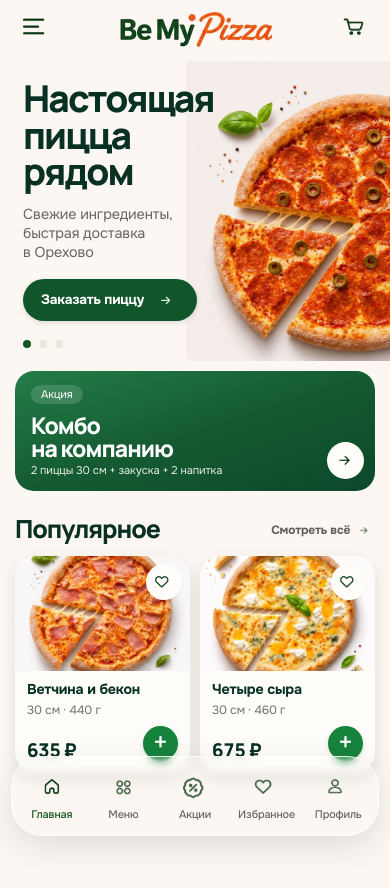
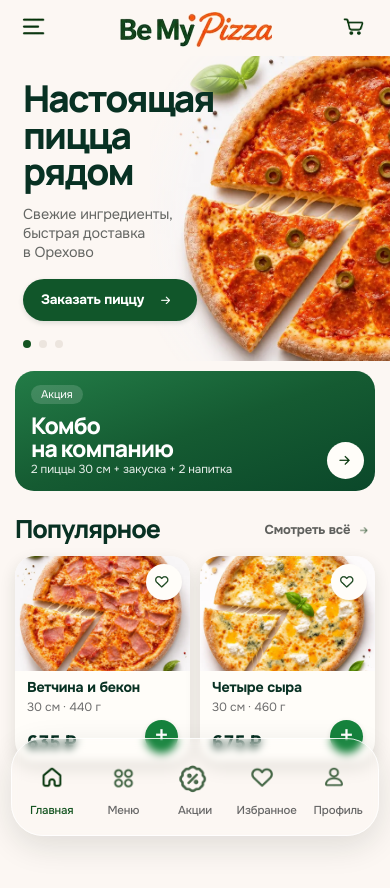
Before and after one commit to Ryt1nger/Be-My-Pizza, a React (Vite) app in the folder apps/customer/: page / in a window 390 px wide. Shown: the top 888 px of the page. Built offline with nearby package versions, Linux system fonts and the light colour scheme.

Commit message:
style: refine hero photo masking, compact cards and mobile navigation after visual comparison

```diff
--- a/apps/customer/src/app/shell/AppShell.tsx
+++ b/apps/customer/src/app/shell/AppShell.tsx
@@ -44,9 +44,9 @@ export function AppShell(){
   </header>
   <main className="mx-auto min-h-[calc(100dvh-135px)] max-w-[1280px] px-4 pb-[132px] pt-0 md:px-8 md:pb-16 md:pt-5"><Outlet/></main>
   <nav aria-label="Нижняя навигация"
-    className="fixed bottom-[max(8px,env(safe-area-inset-bottom))] left-[11px] right-[11px] z-40 grid h-[80px] grid-cols-5 rounded-[32px] border border-white/85 bg-[#FFFDF9]/97 px-[4px] shadow-[0_10px_32px_rgba(16,34,23,0.12)] backdrop-blur-sm md:hidden">
+    className="fixed bottom-[max(8px,env(safe-area-inset-bottom))] left-[11px] right-[11px] z-40 grid h-[98px] grid-cols-5 rounded-[32px] border border-white/85 bg-[#FFFDF9]/97 px-[4px] shadow-[0_10px_32px_rgba(16,34,23,0.12)] backdrop-blur-sm md:hidden">
    {tabs.map(t=><NavLink to={t.to} key={t.to} end={t.to==='/'} className={({isActive})=>'flex min-w-0 flex-col items-center justify-center gap-[4px] rounded-3xl px-[1px] leading-tight '+(isActive?'text-primary':'text-muted')}>
-      {({isActive})=><><BrandIcon name={t.icon} size={33} className={isActive?'':'opacity-75'}/><span className={'bmp-nav-label truncate text-center '+(isActive?'font-bold':'')}>{t.name}</span></>}
+      {({isActive})=><><BrandIcon name={t.icon} size={43} className={isActive?'':'opacity-75'}/><span className={'bmp-nav-label truncate text-center '+(isActive?'font-bold':'')}>{t.name}</span></>}
     </NavLink>)}
   </nav>
   {drawerOpen&&<div className="fixed inset-0 z-50 md:hidden">
--- a/apps/customer/src/pages/HomePage.tsx
+++ b/apps/customer/src/pages/HomePage.tsx
@@ -23,7 +23,7 @@ function PopularCard({product}:{product:Product}){
  return <article className="min-w-0 overflow-hidden rounded-[20px] bg-surface shadow-[0_6px_16px_rgba(24,42,28,.12)] sm:rounded-[24px]">
   <div className="relative aspect-[1.52] w-full overflow-hidden bg-[#FBF7F3]">
     <Link to={'/product/'+product.id} aria-label={'Открыть '+product.name} className="block h-full w-full">
-      <ProductPhoto src={product.imageUrl} alt={product.name} className="h-full w-full object-cover"/>
+      <ProductPhoto src={product.imageUrl} alt={product.name} className="h-full w-full scale-[1.13] object-cover"/>
     </Link>
     <button type="button" onClick={()=>toggle(product.id)} aria-pressed={saved}
       aria-label={saved?'Убрать '+product.name+' из избранного':'Добавить '+product.name+' в избранное'}
@@ -32,17 +32,17 @@ function PopularCard({product}:{product:Product}){
       {saved&&<span aria-hidden="true" className="pointer-events-none absolute right-[7px] top-[8px] h-[16px] w-[16px] rounded-full bg-accent/25"/>}
     </button>
   </div>
-  <div className="flex min-h-[91px] flex-col px-[12px] pb-[11px] pt-[10px] sm:min-h-[105px] sm:px-4">
+  <div className="flex min-h-[85px] flex-col px-[12px] pb-[8px] pt-[8px] sm:min-h-[105px] sm:px-4">
     <Link to={'/product/'+product.id} className="bmp-body-strong line-clamp-2 text-[clamp(13.5px,3.65vw,16px)] leading-[1.19] text-ink sm:text-lg">
       {product.name}
     </Link>
-    <p className="bmp-body mt-[5px] text-[12px] leading-[1.3] text-[#6D6D6D] sm:text-sm">{visual?.size??'Размер уточняется'}</p>
-    <div className="mt-auto flex items-end justify-between gap-1 pt-[7px]">
+    <p className="bmp-body mt-[4px] text-[12px] leading-[1.3] text-[#6D6D6D] sm:text-sm">{visual?.size??'Размер уточняется'}</p>
+    <div className="mt-auto flex items-end justify-between gap-1 pt-[4px]">
       <span className="bmp-price text-[19px] leading-[1.1] text-ink sm:text-[23px]">
         {visual?.price??'—'}
       </span>
       <Link to={'/product/'+product.id} aria-label={'Выбрать '+product.name}
-        className="grid h-[35px] w-[35px] shrink-0 place-items-center rounded-full bg-[#16833D] text-white shadow-[0_2px_5px_rgba(18,69,35,.15)] sm:h-10 sm:w-10">
+        className="grid h-[33px] w-[33px] shrink-0 place-items-center rounded-full bg-[#16833D] text-white shadow-[0_2px_5px_rgba(18,69,35,.15)] sm:h-10 sm:w-10">
         <span aria-hidden="true" className="-mt-[2px] font-light text-[29px] leading-none">+</span>
       </Link>
     </div>
@@ -58,7 +58,7 @@ export function HomePage(){
  return <div className="mx-auto max-w-[1080px]">
   <section aria-labelledby="home-title"
     className="relative -mx-4 h-[305px] overflow-hidden bg-background px-[23px] sm:mx-0 sm:h-[400px] sm:rounded-[28px] sm:px-10 lg:h-[455px] lg:px-14">
-    <div className="pointer-events-none absolute -right-[135px] top-[5px] h-[339px] w-[339px] sm:-right-[65px] sm:-top-[32px] sm:h-[477px] sm:w-[477px] lg:right-[-25px] lg:top-[-30px] lg:h-[535px] lg:w-[535px]">
+    <div className="pointer-events-none absolute -right-[190px] -top-[55px] h-[430px] w-[430px] sm:-right-[65px] sm:-top-[32px] sm:h-[477px] sm:w-[477px] lg:right-[-25px] lg:top-[-30px] lg:h-[535px] lg:w-[535px]" style={{maskImage:"radial-gradient(circle at center, #000 58%, transparent 79%)",WebkitMaskImage:"radial-gradient(circle at center, #000 58%, transparent 79%)"}}>
       <ProductPhoto src="/media/products/pepperoni.webp" alt="Пицца Пепперони" className="h-full w-full object-contain mix-blend-multiply"/>
     </div>
     <div className="pointer-events-none absolute inset-y-0 left-0 w-[54%] bg-gradient-to-r from-background via-background/85 to-transparent sm:w-[55%]"/>
@@ -91,7 +91,7 @@ export function HomePage(){
         Комбо<br/>на компанию
       </h2>
     </div>
-    <p className="bmp-body absolute bottom-[13px] left-[16px] right-[64px] z-10 whitespace-nowrap text-[clamp(10.5px,2.85vw,13px)] leading-[1.25] text-white/90 sm:bottom-[20px] sm:left-7 sm:text-sm">
+    <p className="bmp-body absolute bottom-[13px] left-[16px] right-[64px] z-10 whitespace-nowrap text-[clamp(11.5px,3vw,13px)] leading-[1.25] text-white/90 sm:bottom-[20px] sm:left-7 sm:text-sm">
       2 пиццы 30 см + закуска + 2 напитка
     </p>
     {/* Reserved for the agreed promo photography. Leave intentionally empty. */}
@@ -108,7 +108,7 @@ export function HomePage(){
       <h2 id="popular-title" className="bmp-heading text-[clamp(23px,6.4vw,29px)] leading-[1.05] text-ink sm:text-4xl">
         Популярное
       </h2>
-      <Link to="/menu" className="bmp-body-strong inline-flex shrink-0 items-center gap-1 whitespace-nowrap text-[12px] text-[#5F605D] sm:text-base">
+      <Link to="/menu" className="bmp-body-strong inline-flex shrink-0 items-center gap-1 whitespace-nowrap text-[13px] text-[#5F605D] sm:text-base">
         Смотреть всё <BrandIcon name="arrow" size={21} className="opacity-70"/>
       </Link>
     </div>
--- a/apps/customer/src/shared/styles/index.css
+++ b/apps/customer/src/shared/styles/index.css
@@ -38,7 +38,7 @@ button{-webkit-tap-highlight-color:transparent;touch-action:manipulation}
 .bmp-body{font-family:var(--bmp-font-body);font-weight:400;letter-spacing:-.008em}
 .bmp-body-strong{font-family:var(--bmp-font-body);font-weight:700;letter-spacing:-.015em}
 .bmp-price{font-family:var(--bmp-font-display);font-weight:800;letter-spacing:-.035em;font-variant-numeric:tabular-nums}
-.bmp-nav-label{font-family:var(--bmp-font-body);font-size:clamp(10.5px,2.8vw,12px);font-weight:500;line-height:1.2;letter-spacing:-.013em}
+.bmp-nav-label{font-family:var(--bmp-font-body);font-size:clamp(11px,2.95vw,12px);font-weight:500;line-height:1.2;letter-spacing:-.013em}
 
 /* Do not suppress zoom on mobile input focus: keep forms >=16 CSS px. */
 input,select,textarea{font-size:max(16px,1rem)}
```
Also changed, not shown: 1 other file (tests, documents, lock files or other folders).
